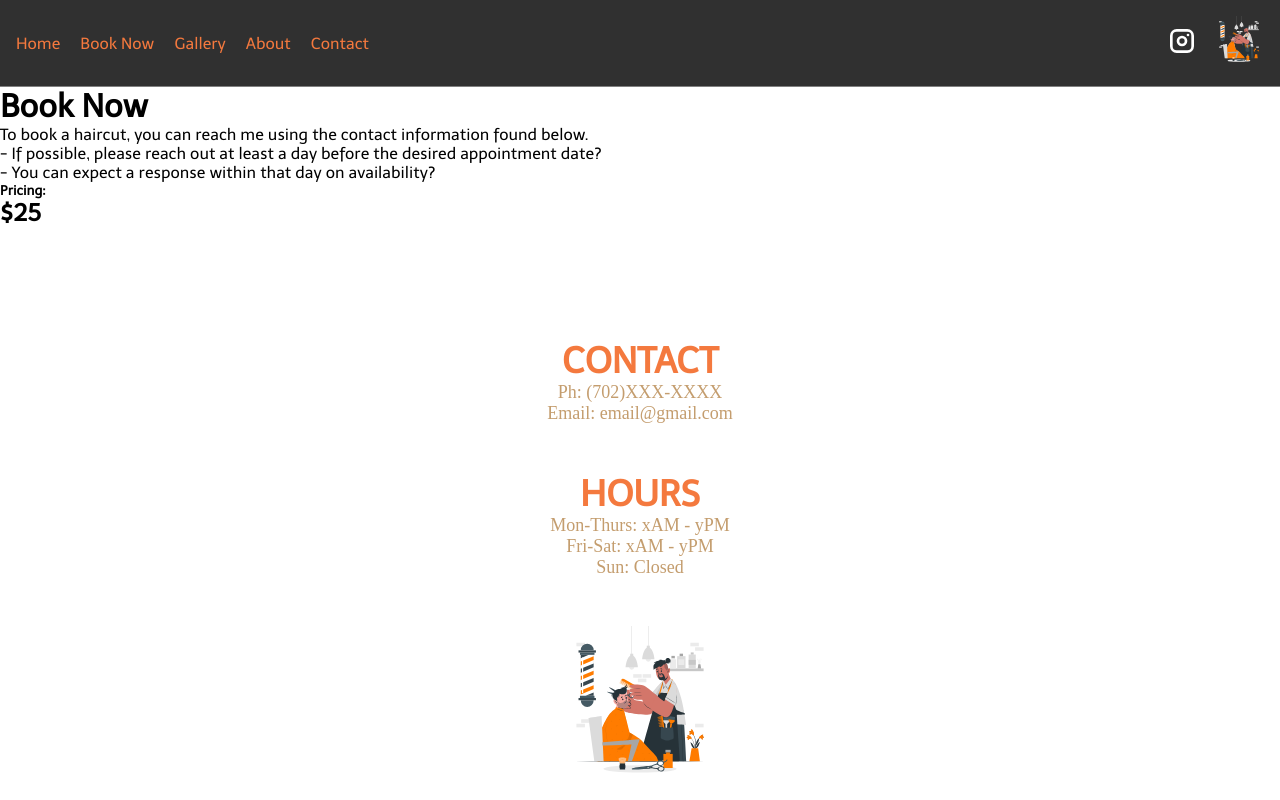
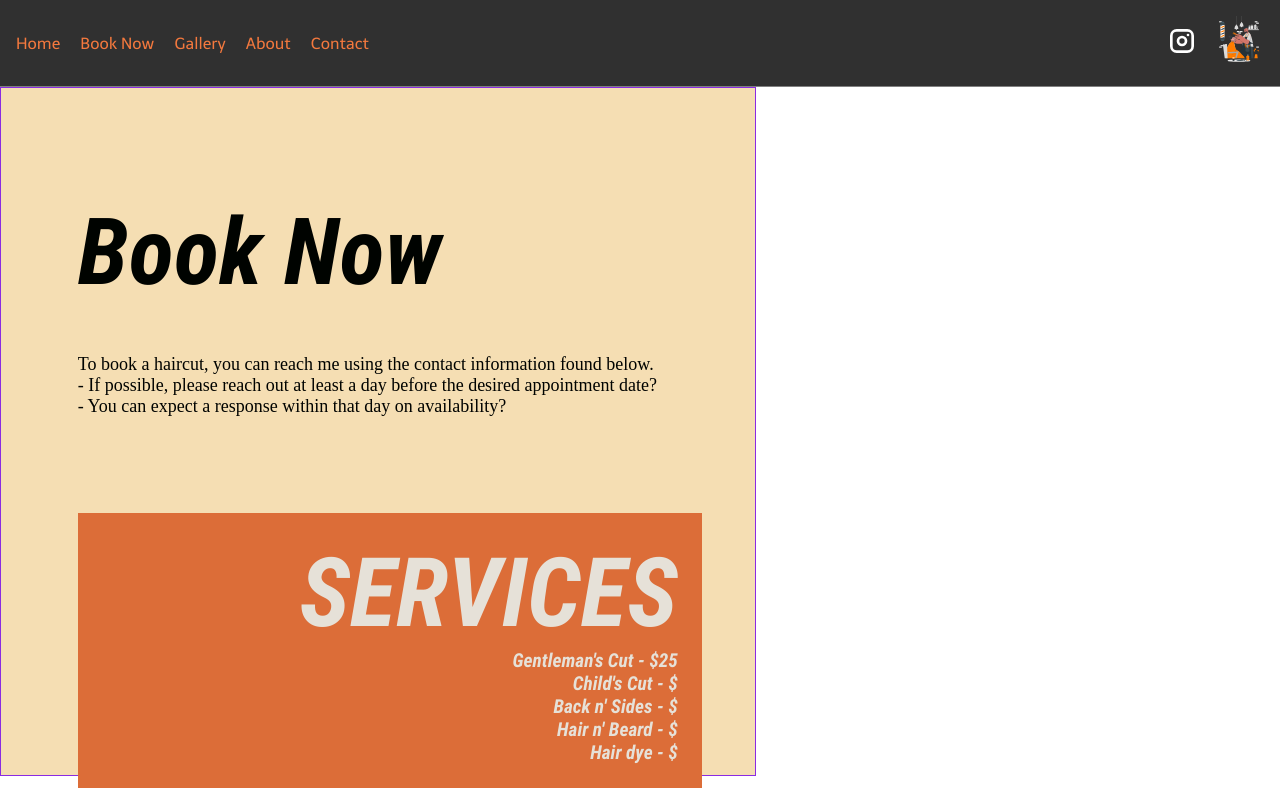
Before and after one commit to avilldaniel/barbershop-ariel, a Next.js app: page /book in a window 1280 px wide. Shown: the top 800 px of the page. Built offline with nearby package versions, Linux system fonts and the light colour scheme; a web font is replaced by a local one.

Commit message:
style: updated draft of booking page

```diff
--- a/src/pages/book.tsx
+++ b/src/pages/book.tsx
@@ -1,10 +1,11 @@
 import React from "react";
+import sx from "../styles/Book.module.css";
 
 const book = () => {
   return (
-    <div className=".container">
-      <h1>Book Now</h1>
-      <div className=".content">
+    <div className={sx.container}>
+      <div className={sx.content}>
+        <h1>Book Now</h1>
         <p>
           To book a haircut, you can reach me using the contact information
           found below.
@@ -12,10 +13,21 @@ const book = () => {
           desired appointment date?
           <br />- You can expect a response within that day on availability?
         </p>
-        <section>
-          <h5>Pricing:</h5>
+
+        {/* <section className={sx.pricing}>
+          <p>Pricing:</p>
           <h2>$25</h2>
-        </section>
+        </section> */}
+        <div className={sx["book-serv"]}>
+          <header>SERVICES</header>
+          <ul>
+            <li>Gentleman{`'`}s Cut - $25</li>
+            <li>Child{`'`}s Cut - $</li>
+            <li>Back n{`'`} Sides - $</li>
+            <li>Hair n{`'`} Beard - $</li>
+            <li>Hair dye - $</li>
+          </ul>
+        </div>
       </div>
     </div>
   );
--- /dev/null
+++ b/src/styles/About.module.css
@@ -0,0 +1,21 @@
+.container {
+  /* border: 1px solid pink; */
+  max-width: 155em;
+  margin: auto;
+}
+
+.content {
+  display: flex;
+  flex-direction: column;
+  align-items: center;
+  justify-content: center;
+}
+
+.text {
+  /* make max-width match max width of pic? */
+  max-width: 42em;
+  padding: 5% 6%;
+
+  font-family: var(--ff-heading);
+  font-size: var(--fs-600);
+}
--- /dev/null
+++ b/src/styles/Book.module.css
@@ -0,0 +1,49 @@
+.container {
+  border: 1px solid blueviolet;
+  max-width: 100vw;
+  background-color: var(--clr-sand);
+
+  max-width: 42em;
+  padding: 5% 6%;
+
+  color: var(--clr-black);
+  font-family: var(--ff-heading);
+  font-size: var(--fs-600);
+}
+
+.container h1 {
+  font-family: var(--ff-title);
+  font-size: var(--fs-xl);
+  padding: .5em 0;
+}
+
+.pricing {
+  /* border: 1px solid blue; */
+  /* text-align: center; */
+  display: flex;
+  flex-direction: column;
+  align-items: center;
+  font-size: var(--fs-xl);
+}
+
+.book-serv {
+  /* border: 1px dashed olivedrab; */
+  text-align: end;
+  background-color: var(--clr-orange-norm);
+  filter: brightness(90%);
+  color: var(--clr-white);
+  font-family: var(--ff-title);
+  font-size: var(--fs-xl);
+  font-size: clamp(var(--fs-xl), 13vw, 6rem);
+  padding: .25em;
+  width: 6.5em;
+  position: relative;
+  top: 1em;
+  margin-bottom: .2em;
+  z-index: 2;
+}
+
+.book-serv li {
+  font-size: var(--fs-600);
+  font-size: clamp(var(--fs-600), 13vw, 1.2rem);
+}
--- a/src/styles/Home.module.css
+++ b/src/styles/Home.module.css
@@ -1,5 +1,8 @@
 .home-container {
   /* border: 1px solid yellow; */
+  max-width: 155em;
+  margin: auto;
+
   display: flex;
   flex-direction: column;
   align-items: center;
```
Also changed, not shown: src/pages/about.tsx (+6 -5 lines), src/pages/index.tsx (+5 -5 lines).
